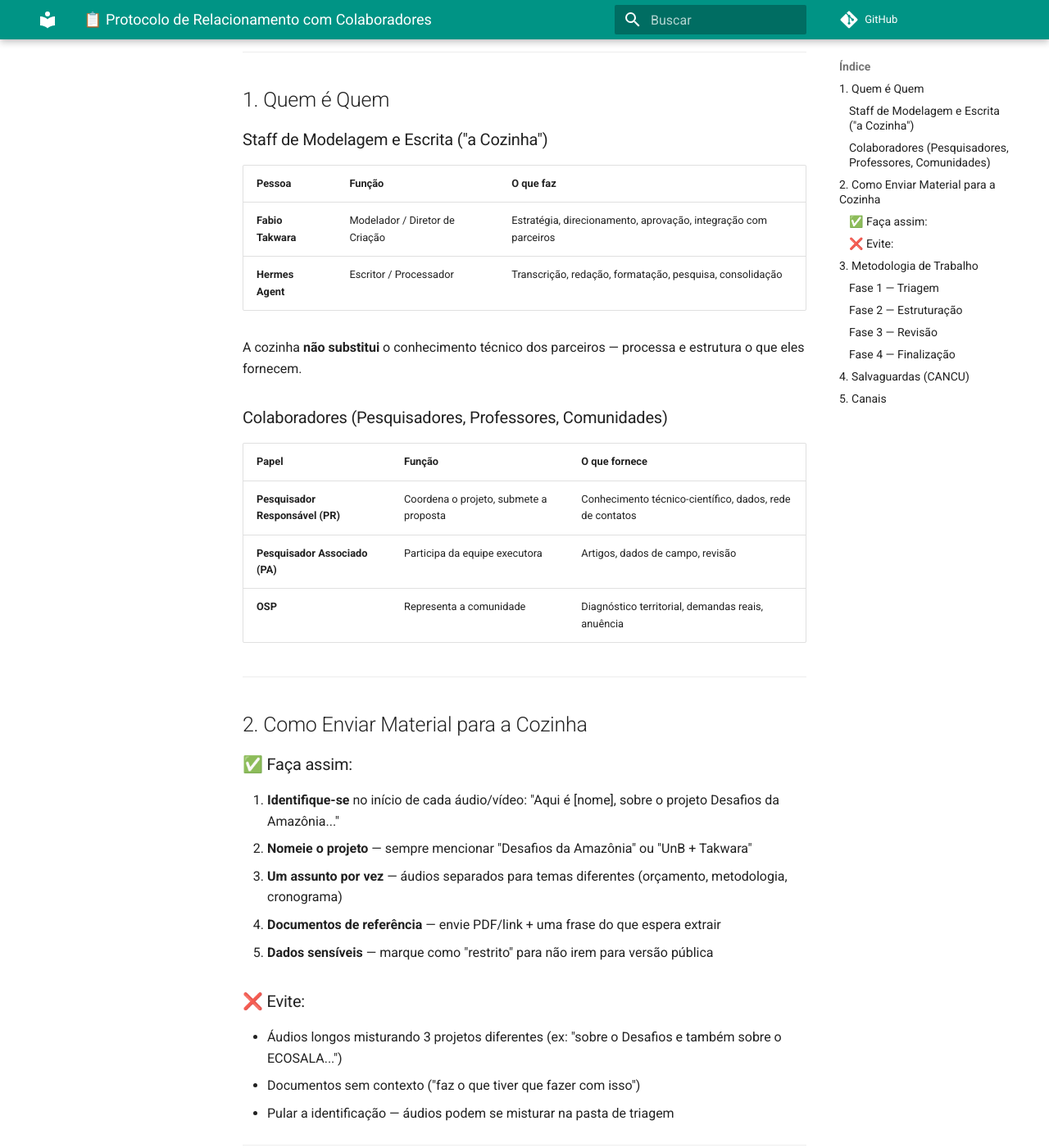
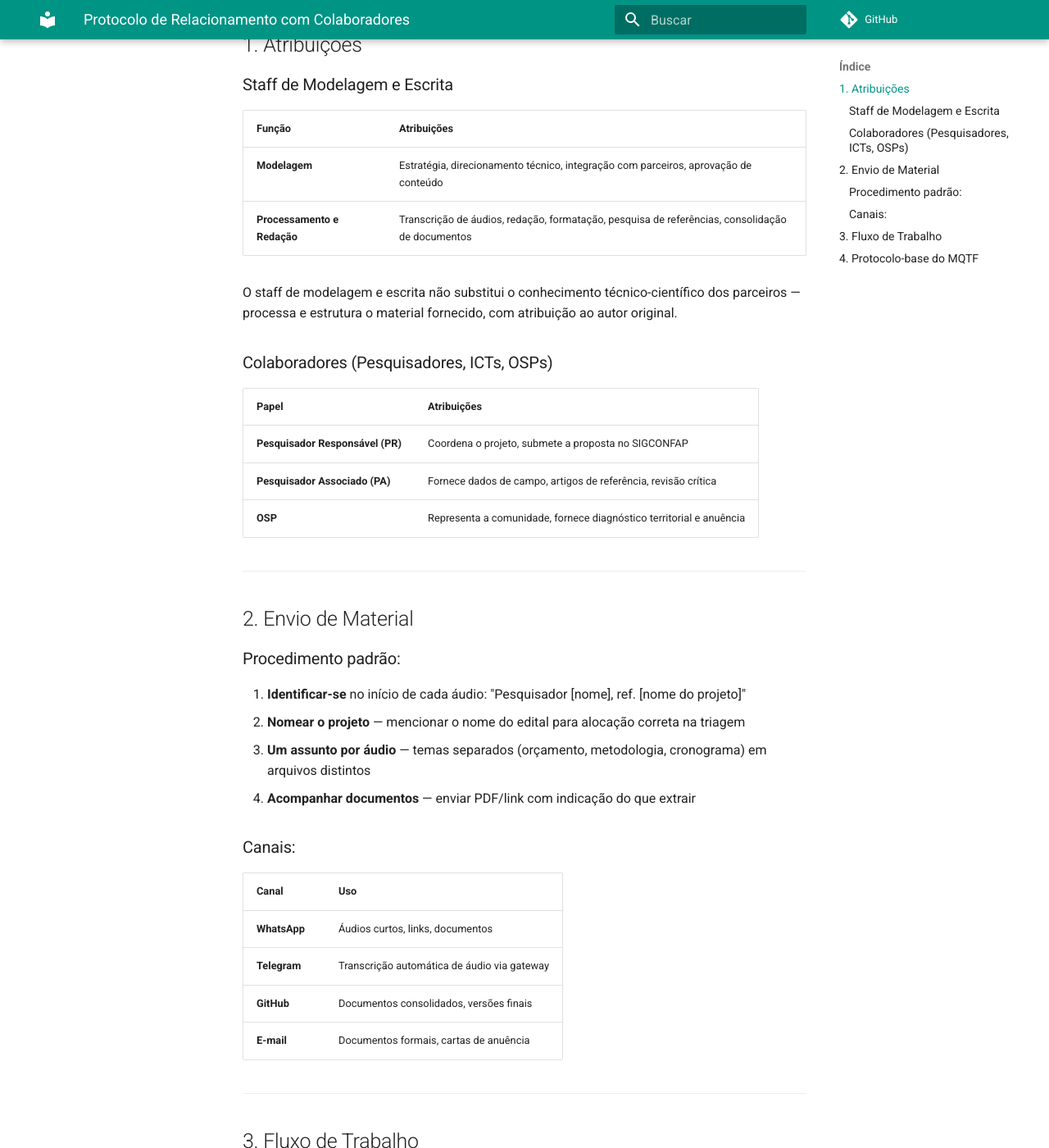
Before and after one commit to takwaratec/unb-desafios-amazonia-2026, an MkDocs documentation site: the page built from docs/protocolo-colaboradores.md, in a window 1280 px wide and 1400 px high, scrolled down 308 px. Shown: the whole window at 82% size. Built offline with MkDocs 1.6.1 and Material for MkDocs 9.7.7, drawn with Linux system fonts in a browser that asks for light colours; comment, search, counter and statistics services are not loaded; some of the changed text lies outside the part shown.

Commit message:
fix: tom tecnico/academico, Mermaid simplificado, remove CANCU/cozinha, remove nomes pessoais

```diff
--- a/docs/protocolo-colaboradores.md
+++ b/docs/protocolo-colaboradores.md
@@ -1,88 +1,67 @@
-# 📋 Protocolo de Relacionamento com Colaboradores
+# Protocolo de Relacionamento com Colaboradores
 
-> Este documento define como os colaboradores (pesquisadores, professores, comunidades) se relacionam com a "cozinha" (Fabio + Hermes) para produção das propostas.
-> Versão: 1.0 — 28/06/2026
+> Este documento estabelece o fluxo de colaboração entre pesquisadores parceiros e o staff de modelagem e escrita para produção das propostas.
+> Versão: 1.1 — 28/06/2026
 
 ---
 
-## 1. Quem é Quem
+## 1. Atribuições
 
-### Staff de Modelagem e Escrita ("a Cozinha")
+### Staff de Modelagem e Escrita
 
-| Pessoa | Função | O que faz |
-|---|---|---|
-| **Fabio Takwara** | Modelador / Diretor de Criação | Estratégia, direcionamento, aprovação, integração com parceiros |
-| **Hermes Agent** | Escritor / Processador | Transcrição, redação, formatação, pesquisa, consolidação |
+| Função | Atribuições |
+|---|---|
+| **Modelagem** | Estratégia, direcionamento técnico, integração com parceiros, aprovação de conteúdo |
+| **Processamento e Redação** | Transcrição de áudios, redação, formatação, pesquisa de referências, consolidação de documentos |
 
-A cozinha **não substitui** o conhecimento técnico dos parceiros — processa e estrutura o que eles fornecem.
+O staff de modelagem e escrita não substitui o conhecimento técnico-científico dos parceiros — processa e estrutura o material fornecido, com atribuição ao autor original.
 
-### Colaboradores (Pesquisadores, Professores, Comunidades)
+### Colaboradores (Pesquisadores, ICTs, OSPs)
 
-| Papel | Função | O que fornece |
-|---|---|---|
-| **Pesquisador Responsável (PR)** | Coordena o projeto, submete a proposta | Conhecimento técnico-científico, dados, rede de contatos |
-| **Pesquisador Associado (PA)** | Participa da equipe executora | Artigos, dados de campo, revisão |
-| **OSP** | Representa a comunidade | Diagnóstico territorial, demandas reais, anuência |
+| Papel | Atribuições |
+|---|---|
+| **Pesquisador Responsável (PR)** | Coordena o projeto, submete a proposta no SIGCONFAP |
+| **Pesquisador Associado (PA)** | Fornece dados de campo, artigos de referência, revisão crítica |
+| **OSP** | Representa a comunidade, fornece diagnóstico territorial e anuência |
 
 ---
 
-## 2. Como Enviar Material para a Cozinha
+## 2. Envio de Material
 
-### ✅ Faça assim:
+### Procedimento padrão:
 
-1. **Identifique-se** no início de cada áudio/vídeo: "Aqui é [nome], sobre o projeto Desafios da Amazônia..."
-2. **Nomeie o projeto** — sempre mencionar "Desafios da Amazônia" ou "UnB + Takwara"
-3. **Um assunto por vez** — áudios separados para temas diferentes (orçamento, metodologia, cronograma)
-4. **Documentos de referência** — envie PDF/link + uma frase do que espera extrair
-5. **Dados sensíveis** — marque como "restrito" para não irem para versão pública
+1. **Identificar-se** no início de cada áudio: "Pesquisador [nome], ref. [nome do projeto]"
+2. **Nomear o projeto** — mencionar o nome do edital para alocação correta na triagem
+3. **Um assunto por áudio** — temas separados (orçamento, metodologia, cronograma) em arquivos distintos
+4. **Acompanhar documentos** — enviar PDF/link com indicação do que extrair
 
-### ❌ Evite:
-
-- Áudios longos misturando 3 projetos diferentes (ex: "sobre o Desafios e também sobre o ECOSALA...")
-- Documentos sem contexto ("faz o que tiver que fazer com isso")
-- Pular a identificação — áudios podem se misturar na pasta de triagem
-
----
-
-## 3. Metodologia de Trabalho
-
-### Fase 1 — Triagem
-Colaborador envia material → Cozinha processa (transcreve, extrai, organiza) → Salva em TRIAGEM-BRUTA/
-
-### Fase 2 — Estruturação
-Cozinha transforma em documento .md → Organiza na pasta correta → Commit + push
-
-### Fase 3 — Revisão
-Disponibiliza link → Colaborador revisa → Cozinha ajusta
-
-### Fase 4 — Finalização
-Proposta pronta → Submissão no SIGCONFAP (pelo PR)
-
----
-
-## 4. Salvaguardas (CANCU)
-
-**Sem a observância das Salvaguardas de Cancún (REDD+), não se inicia trabalho de campo ou coleta de dados com comunidades — apenas rascunhos internos.**
-
-Isso inclui:
-- Consentimento Prévio, Livre e Informado (CPLI)
-- Proteção de conhecimentos tradicionais
-- Soberania de dados territoriais
-- Transparência na repartição de ativos
-
-Protocolo de referência: MQTF — `GOV_PROTOCOLO_SEGURANCA_CANCUN.md`
-
----
-
-## 5. Canais
+### Canais:
 
 | Canal | Uso |
 |---|---|
-| **WhatsApp** | Material rápido, áudios curtos, links |
-| **Telegram (@takwara_bot)** | Transcrição automática de áudio, documentos |
-| **GitHub** | Documentos finais, versões consolidadas |
+| **WhatsApp** | Áudios curtos, links, documentos |
+| **Telegram** | Transcrição automática de áudio via gateway |
+| **GitHub** | Documentos consolidados, versões finais |
 | **E-mail** | Documentos formais, cartas de anuência |
 
 ---
 
-> *Protocolo mantido pelo Hermes Agent · Tecnologia Takwara · 28/06/2026*
+## 3. Fluxo de Trabalho
+
+| Fase | Atividade | Responsável |
+|---|---|---|
+| **1. Triagem** | Receber material, processar (transcrever, extrair, organizar) | Staff |
+| **2. Estruturação** | Transformar em documento .md, alocar na pasta correta | Staff |
+| **3. Revisão** | Disponibilizar link para revisão | Pesquisador |
+| **4. Ajustes** | Incorporar correções | Staff |
+| **5. Finalização** | Proposta pronta para submissão | Pesquisador Responsável |
+
+---
+
+## 4. Protocolo-base do MQTF
+
+Este projeto adota o protocolo-base de governança estabelecido pelo MQTF (Mulheres Que Tecem a Floresta). Trabalhos de campo que envolvam comunidades parceiras só podem ser iniciados após observância das diretrizes de consentimento, proteção de dados e soberania territorial definidas neste protocolo.
+
+---
+
+> *Protocolo mantido pelo staff de modelagem e escrita · 28/06/2026*
```
Also changed, not shown: AGENTS.md (+2 -1 lines), README.md (+72 -82 lines).
